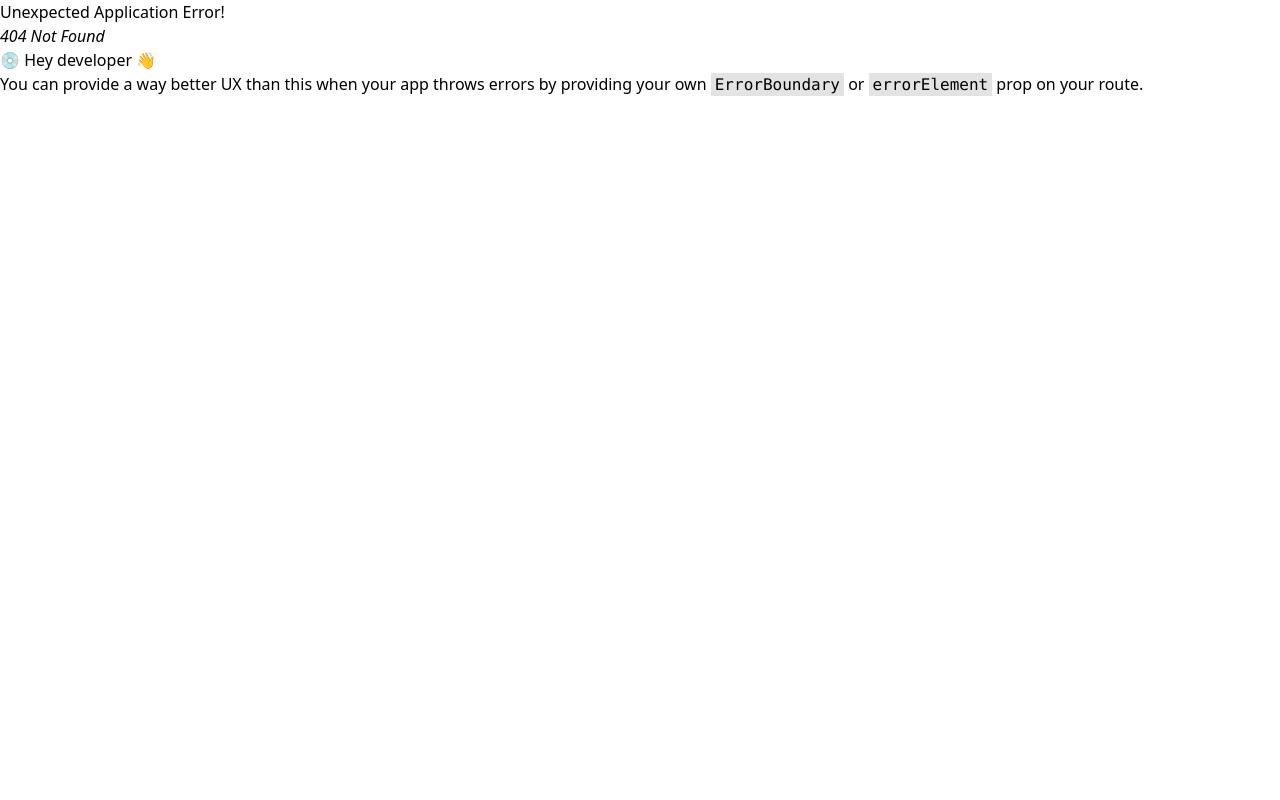
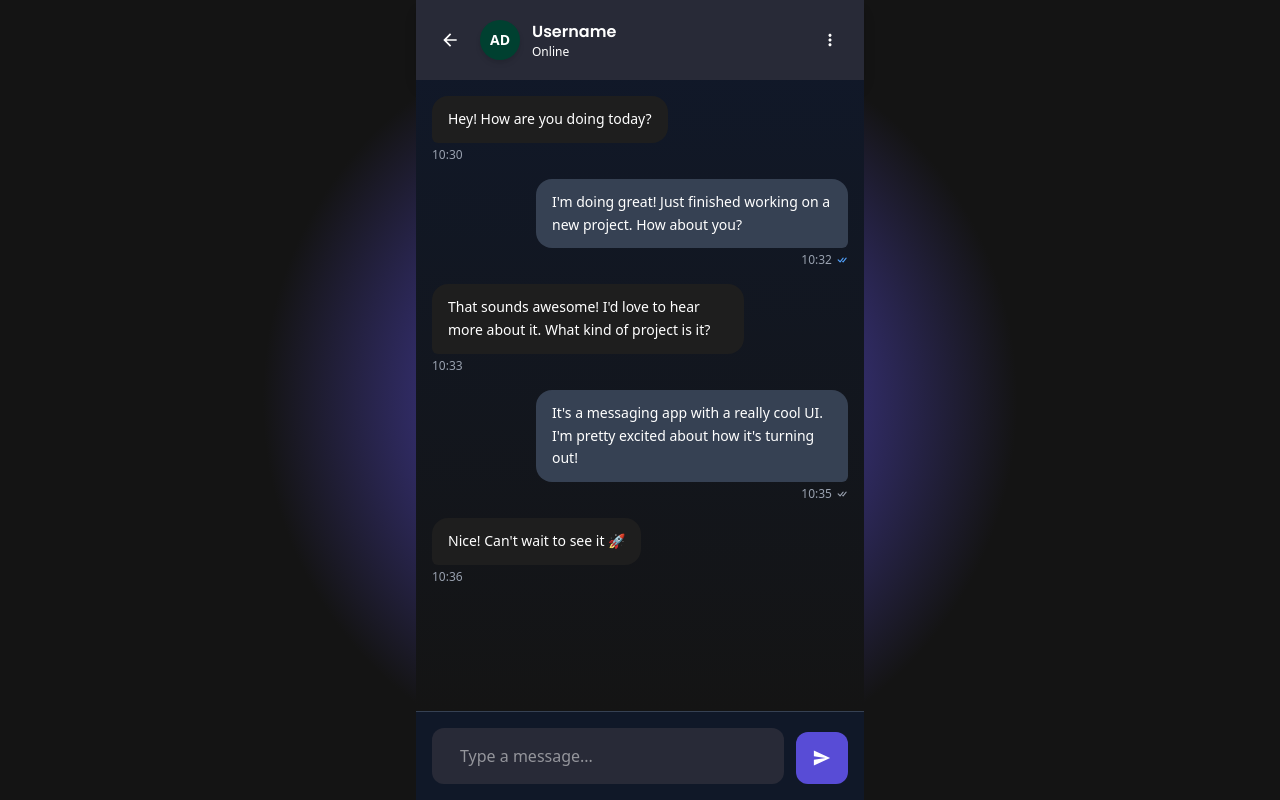
Before and after one commit to VsalCode/nongtalk-app, a React (Vite) app: page /message in a window 1280 px wide. Before the commit this address had no page. Built offline with nearby package versions, Linux system fonts and the light colour scheme.

Commit message:
feat(pages): add MessagePage with dummy message bubble preview and updated related files

```diff
--- a/src/components/common/FriendCard.tsx
+++ b/src/components/common/FriendCard.tsx
@@ -39,7 +39,7 @@ const FriendCard: React.FC<FriendCardProps> = ({ username = "unknown", usercode
         </div>
       </div>
       <div className="flex items-center gap-5" >
-        <Link to="/friends?">
+        <Link to="/message">
         <IoChatboxEllipsesSharp className="text-2xl opacity-70" />
       </Link>
       <button className="cursor-pointer" >
--- /dev/null
+++ b/src/pages/MessagePage.tsx
@@ -0,0 +1,143 @@
+import React, { useState } from 'react';
+import { IoMdSend, IoMdMore, IoMdArrowBack } from "react-icons/io";
+import InputText from "../components/ui/InputText"
+import MessageBubble from "../components/common/MessageBubble"
+import { Link } from 'react-router';
+
+interface Message {
+  id: number;
+  text: string;
+  isOwn: boolean;
+  timestamp: string;
+  status: 'sent' | 'delivered' | 'read';
+}
+
+const MessagePage: React.FC = () => {
+  const [message, setMessage] = useState<string>('');
+  const [messages, setMessages] = useState<Message[]>([
+    {
+      id: 1,
+      text: "Hey! How are you doing today?",
+      isOwn: false,
+      timestamp: "10:30",
+      status: "read"
+    },
+    {
+      id: 2,
+      text: "I'm doing great! Just finished working on a new project. How about you?",
+      isOwn: true,
+      timestamp: "10:32",
+      status: "read"
+    },
+    {
+      id: 3,
+      text: "That sounds awesome! I'd love to hear more about it. What kind of project is it?",
+      isOwn: false,
+      timestamp: "10:33",
+      status: "read"
+    },
+    {
+      id: 4,
+      text: "It's a messaging app with a really cool UI. I'm pretty excited about how it's turning out!",
+      isOwn: true,
+      timestamp: "10:35",
+      status: "delivered"
+    },
+    {
+      id: 5,
+      text: "Nice! Can't wait to see it 🚀",
+      isOwn: false,
+      timestamp: "10:36",
+      status: "read"
+    }
+  ]);
+
+  const handleSendMessage = (): void => {
+    if (message.trim()) {
+      const newMessage: Message = {
+        id: messages.length + 1,
+        text: message,
+        isOwn: true,
+        timestamp: new Date().toLocaleTimeString([], { hour: '2-digit', minute: '2-digit' }),
+        status: "sent"
+      };
+      setMessages([...messages, newMessage]);
+      setMessage('');
+    }
+  };
+
+  const handleKeyPress = (e: React.KeyboardEvent<HTMLInputElement>): void => {
+    if (e.key === 'Enter') {
+      handleSendMessage();
+    }
+  };
+
+  return (
+    <main
+      className='flex items-center justify-center max-h-[100svh] w-full'
+      style={{
+        background: "radial-gradient(circle, rgba(88,76,214,1) 0%, rgba(20,20,20,1) 50%)",
+      }}
+    >
+      <section className='text-white bg-black w-full max-w-md flex flex-col items-center relative min-h-[100svh] max-h-[100svh] rounded-lg my-4'>
+        <div className="bg-secondary flex items-center gap-4 justify-between px-4 py-5 shadow-lg w-full">
+          <div className="flex items-center gap-3">
+            <Link to="/friends" className="text-white hover:bg-white/10 p-2 rounded-full transition-colors">
+              <IoMdArrowBack className="text-xl" />
+            </Link>
+            <div
+              className="flex items-center justify-center w-10 h-10 text-white rounded-full text-sm font-bold shadow-md"
+              style={{ backgroundColor: "#004030" }}
+            >
+              AD
+            </div>
+            <div>
+              <h1 className="font-semibold font-poppins">Username</h1>
+              <p className="text-xs ">Online</p>
+            </div>
+          </div>
+          <button className="text-white hover:bg-white/10 p-2 rounded-full transition-colors">
+            <IoMdMore className="text-xl" />
+          </button>
+        </div>
+
+        <div className="flex-1 overflow-y-auto p-4 bg-gradient-to-b from-gray-900 to-black">
+          <div className="space-y-2">
+            {messages.map((msg) => (
+              <MessageBubble
+                key={msg.id}
+                message={msg.text}
+                isOwn={msg.isOwn}
+                timestamp={msg.timestamp}
+                status={msg.status}
+              />
+            ))}
+          </div>
+        </div>
+
+        <div className=" w-full p-4 bg-gray-900 border-t border-gray-700">
+          <div className="flex items-end gap-3">
+            <div className="flex-1">
+              <InputText
+                id="chat"
+                type="text"
+                placeholder="Type a message..."
+                value={message}
+                onChange={(e: React.ChangeEvent<HTMLInputElement>) => setMessage(e.target.value)}
+                onKeyPress={handleKeyPress}
+              />
+            </div>
+            <button
+              onClick={handleSendMessage}
+              className="p-4 cursor-pointer bg-primary rounded-xl"
+            >
+              <IoMdSend className="text-xl text-white" />
+            </button>
+          </div>
+        </div>
+      </section>
+    </main>
+  );
+};
+
+export default MessagePage;
```
Also changed, not shown: src/App.tsx (+7 -2 lines).
